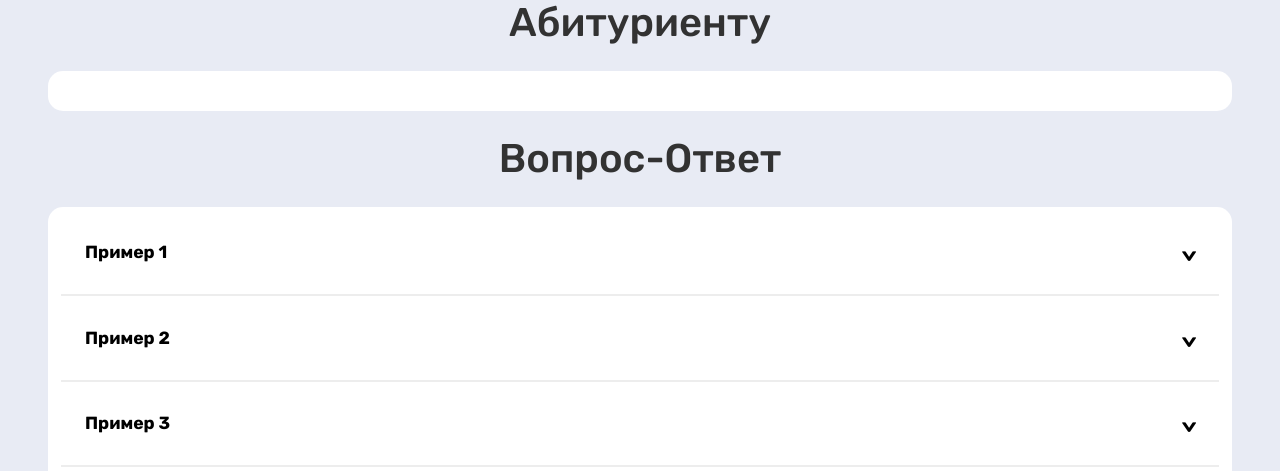
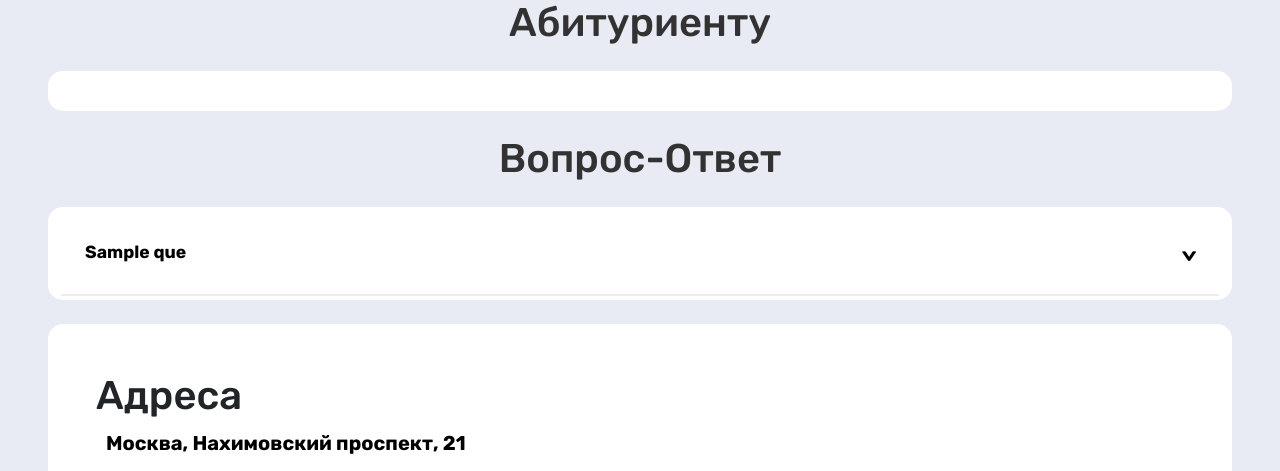
Before and after one commit to Liromanz/roflan_pominki4k, a Django app: template mptsite/templates/mptsite/index.html in a window 1280 px wide; the page is wider, and only the part inside the window is pictured. Shown: the part 2491-2962 px from the top of that part. Run offline with Django 5.2, Linux system fonts and the light colour scheme; tables that the repository leaves empty hold one stand-in row (values such as "Sample post"); the template is opened without the code that fills it: values that come from a table or form of the project are taken from there, most other values are stand-ins (such as "Sample title", 1, 10 or a date in 2020); grey boxes marked "Sample" are stand-in pictures; some libraries are stand-ins or nearby versions.

Commit message:
сделана выгрузка в блок faq

```diff
--- a/mptsite/templates/mptsite/index.html
+++ b/mptsite/templates/mptsite/index.html
@@ -72,95 +72,17 @@
     <h1 class="m-4 main-font text-center d-none d-md-block">Вопрос-Ответ</h1>
     <div class="ms-0 ms-md-5 me-0 me-md-5 card pt-3 pb-1 pe-3 ps-3 card-base mt-4">
         <div class="row">
+            {% for ques in faq.questions %}
                 <div class="dropdown">
                     <button class="custom-dropdown-toggle pe-4 ps-4 pt-3">
-                    <span class="custom-dropdown-toggle-text">
-                        Пример 1
-                    </span>
+                        <span class="custom-dropdown-toggle-text">{{ ques.question }}</span>
                     </button>
                     <div class="dropdown-content p-1 pe-md-4 ps-md-4">
-                    <p>Lorem ipsum dolor sit amet, consectetur adipiscing elit. Aenean rutrum tempus ultricies. Ut at
-                        fermentum eros, at pharetra ligula.
-                        Cras eu mollis felis, in porttitor ligula. Cras auctor lobortis fringilla. Sed vitae egestas
-                        lacus, vitae fringilla arcu.
-                        Ut luctus ac tellus ac aliquet. Quisque quis dapibus orci. Quisque tellus leo, suscipit in
-                        mattis vel, sollicitudin in tortor.
-                        Integer ac tempor massa. Sed rutrum fringilla volutpat. Etiam euismod malesuada neque non
-                        pharetra.</p>
+                        <p> {{ ques.answer }}</p>
                     </div>
                     <hr class="m-0"/>
                 </div>
-            <div class="dropdown">
-                <button class="custom-dropdown-toggle pe-4 ps-4">
-                    <span class="custom-dropdown-toggle-text">
-                        Пример 2
-                    </span>
-                </button>
-                <div class="dropdown-content p-1 pe-md-4 ps-md-4">
-                    <p>Lorem ipsum dolor sit amet, consectetur adipiscing elit. Aenean rutrum tempus ultricies. Ut at
-                        fermentum eros, at pharetra ligula.
-                        Cras eu mollis felis, in porttitor ligula. Cras auctor lobortis fringilla. Sed vitae egestas
-                        lacus, vitae fringilla arcu.
-                        Ut luctus ac tellus ac aliquet. Quisque quis dapibus orci. Quisque tellus leo, suscipit in
-                        mattis vel, sollicitudin in tortor.
-                        Integer ac tempor massa. Sed rutrum fringilla volutpat. Etiam euismod malesuada neque non
-                        pharetra.</p>
-                </div>
-                <hr class="m-0"/>
-            </div>
-            <div class="dropdown">
-                <button class="custom-dropdown-toggle pe-4 ps-4">
-                    <span class="custom-dropdown-toggle-text">
-                        Пример 3
-                    </span>
-                </button>
-                <div class="dropdown-content p-1 pe-md-4 ps-md-4">
-                    <p>Lorem ipsum dolor sit amet, consectetur adipiscing elit. Aenean rutrum tempus ultricies. Ut at
-                        fermentum eros, at pharetra ligula.
-                        Cras eu mollis felis, in porttitor ligula. Cras auctor lobortis fringilla. Sed vitae egestas
-                        lacus, vitae fringilla arcu.
-                        Ut luctus ac tellus ac aliquet. Quisque quis dapibus orci. Quisque tellus leo, suscipit in
-                        mattis vel, sollicitudin in tortor.
-                        Integer ac tempor massa. Sed rutrum fringilla volutpat. Etiam euismod malesuada neque non
-                        pharetra.</p>
-                </div>
-                <hr class="m-0"/>
-            </div>
-            <div class="dropdown">
-                <button class="custom-dropdown-toggle pe-4 ps-4">
-                    <span class="custom-dropdown-toggle-text">
-                        Пример 4
-                    </span>
-                </button>
-                <div class="dropdown-content p-1 pe-md-4 ps-md-4">
-                    <p>Lorem ipsum dolor sit amet, consectetur adipiscing elit. Aenean rutrum tempus ultricies. Ut at
-                        fermentum eros, at pharetra ligula.
-                        Cras eu mollis felis, in porttitor ligula. Cras auctor lobortis fringilla. Sed vitae egestas
-                        lacus, vitae fringilla arcu.
-                        Ut luctus ac tellus ac aliquet. Quisque quis dapibus orci. Quisque tellus leo, suscipit in
-                        mattis vel, sollicitudin in tortor.
-                        Integer ac tempor massa. Sed rutrum fringilla volutpat. Etiam euismod malesuada neque non
-                        pharetra.</p>
-                </div>
-                <hr class="m-0"/>
-            </div>
-            <div class="dropdown">
-                <button class="custom-dropdown-toggle pe-4 ps-4">
-                    <span class="custom-dropdown-toggle-text">
-                        Пример 5
-                    </span>
-                </button>
-                <div class="dropdown-content p-1 pe-md-4 ps-md-4">
-                    <p>Lorem ipsum dolor sit amet, consectetur adipiscing elit. Aenean rutrum tempus ultricies. Ut at
-                        fermentum eros, at pharetra ligula.
-                        Cras eu mollis felis, in porttitor ligula. Cras auctor lobortis fringilla. Sed vitae egestas
-                        lacus, vitae fringilla arcu.
-                        Ut luctus ac tellus ac aliquet. Quisque quis dapibus orci. Quisque tellus leo, suscipit in
-                        mattis vel, sollicitudin in tortor.
-                        Integer ac tempor massa. Sed rutrum fringilla volutpat. Etiam euismod malesuada neque non
-                        pharetra.</p>
-                </div>
-            </div>
+            {% endfor %}
         </div>
     </div>
     {% include 'map_short.html' %}
```
Also changed, not shown: mptsite/modules/questions/question_helper.py (+12 -10 lines), mptsite/views.py (+4 -4 lines). Lines whose indentation alone changed are shown as unchanged.
